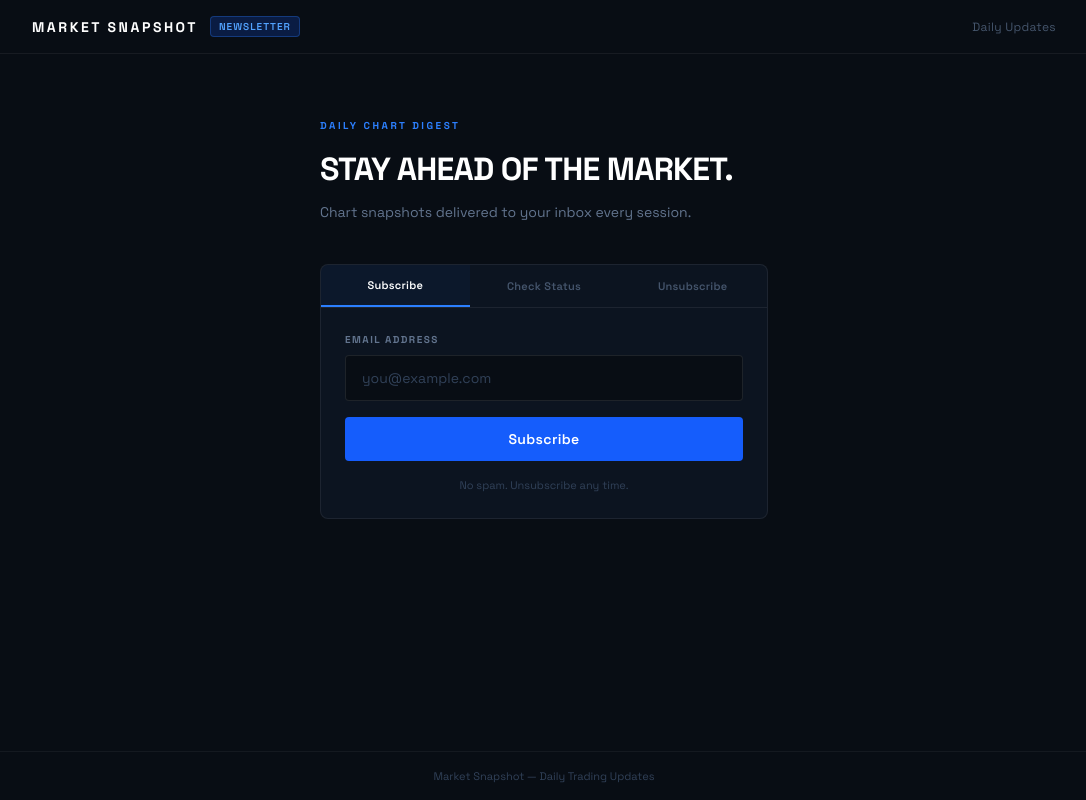
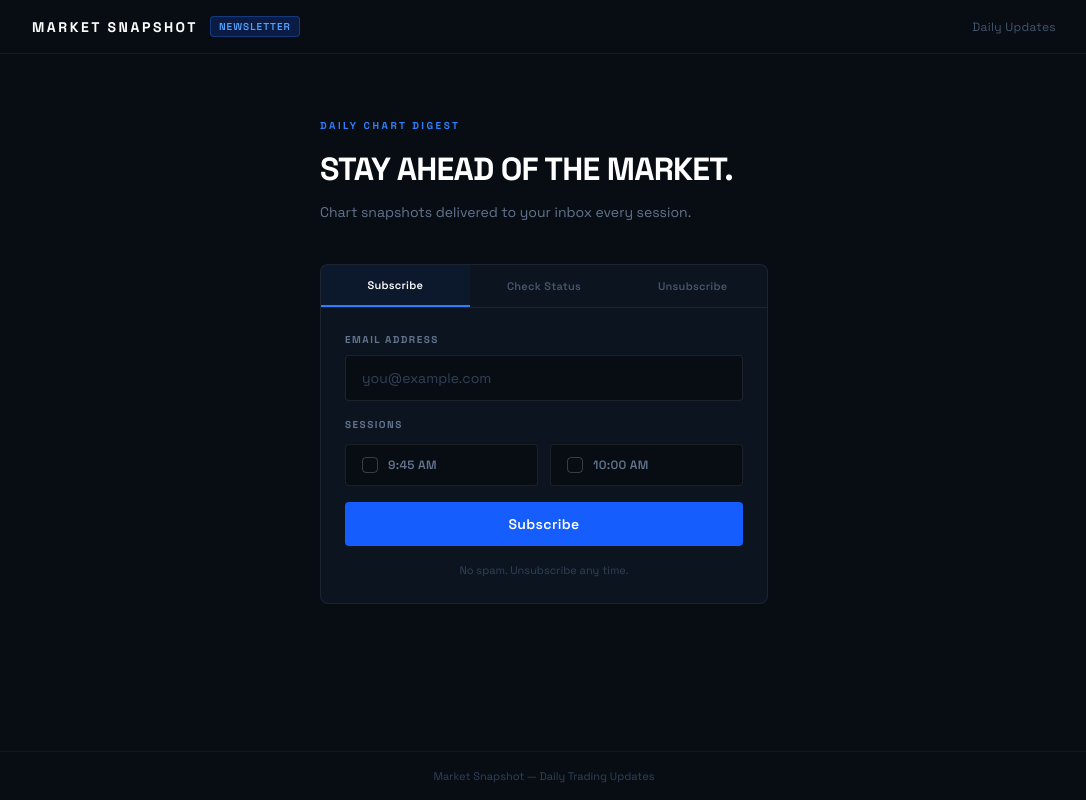
Before and after one commit to gshock/trading-news, a React (Vite) app in the folder frontend/: page / in a window 1280 px wide. Shown: the whole page, without its empty margins (96-1182 px from the left). Built offline with nearby package versions, Linux system fonts and the light colour scheme.

Commit message:
feat(topic): add checkbox to differentiate available sessions

```diff
--- a/frontend/src/App.tsx
+++ b/frontend/src/App.tsx
@@ -1,5 +1,6 @@
 import { useState } from "react";
-import type { TabItem, Tab } from "./types/tabs";
+import type { TabItem, Tab, TopicId, Topic } from "./types/tabs";
+import { Checkbox } from "./components/checkbox";
 
 const TABS: Tab[] = [
   { id: "subscribe", label: "Subscribe" },
@@ -13,13 +14,24 @@ const CTA_LABEL: Record<TabItem, string> = {
   unsubscribe: "Unsubscribe",
 };
 
+const TOPICS: Topic[] = [
+  { id: "945AM", label: "9:45 AM" },
+  { id: "10AM", label: "10:00 AM" },
+];
+
 function App() {
   const [tab, setTab] = useState<TabItem>("subscribe");
   const [email, setEmail] = useState("");
+  const [topics, setTopics] = useState<TopicId[]>([]);
+
+  const toggleTopic = (id: TopicId) => {
+    setTopics((prev) =>
+      prev.includes(id) ? prev.filter((t) => t !== id) : [...prev, id]
+    );
+  };
 
   return (
     <div className="min-h-screen bg-[#080d14] text-slate-100 flex flex-col">
-
       {/* ── HEADER ── */}
       <header className="border-b border-white/6 px-6 py-4">
         <div className="max-w-5xl mx-auto flex items-center justify-between">
@@ -40,7 +52,6 @@ function App() {
       {/* ── MAIN ── */}
       <main className="flex-1 flex items-start justify-center px-6 pt-16 pb-28">
         <div className="w-full max-w-md">
-
           {/* Hero */}
           <div className="mb-10">
             <p className="text-[10px] font-bold tracking-[0.25em] text-blue-500 uppercase mb-4">
@@ -56,7 +67,6 @@ function App() {
 
           {/* Card */}
           <div className="bg-[#0c1420] border border-white/[0.07] rounded-lg overflow-hidden">
-
             {/* Tabs */}
             <div className="flex border-b border-white/[0.07]">
               {TABS.map((t) => (
@@ -89,6 +99,24 @@ function App() {
                 className="w-full bg-[#080d14] border border-white/9 rounded px-4 py-3 text-sm text-white placeholder-slate-700 outline-none focus:border-blue-600/60 transition-colors mb-4"
               />
 
+              {tab === "subscribe" && (
+                <div className="mb-4">
+                  <p className="text-[10px] font-bold text-slate-500 tracking-[0.15em] uppercase mb-3">
+                    Sessions
+                  </p>
+                  <div className="flex gap-3">
+                    {TOPICS.map((topic) => (
+                      <Checkbox
+                        key={topic.id}
+                        label={topic.label}
+                        checked={topics.includes(topic.id)}
+                        onChange={() => toggleTopic(topic.id)}
+                      />
+                    ))}
+                  </div>
+                </div>
+              )}
+
               <button
                 type="submit"
                 className={`w-full py-3 rounded text-sm font-semibold tracking-wide transition-colors cursor-pointer ${
@@ -118,7 +146,6 @@ function App() {
           </p>
         </div>
       </footer>
-
     </div>
   );
 }
--- /dev/null
+++ b/frontend/src/components/checkbox.tsx
@@ -0,0 +1,46 @@
+import type { CheckboxProps } from "../types/tabs";
+
+export function Checkbox({ label, checked, onChange }: CheckboxProps) {
+  return (
+    <label
+      className={`flex items-center gap-2.5 flex-1 px-4 py-3 rounded border cursor-pointer transition-colors ${
+        checked
+          ? "border-blue-500/50 bg-blue-600/10"
+          : "border-white/8 bg-[#080d14] hover:border-white/15"
+      }`}
+    >
+      <input
+        type="checkbox"
+        checked={checked}
+        onChange={onChange}
+        className="sr-only"
+      />
+      <span
+        className={`w-4 h-4 rounded-sm border flex items-center justify-center shrink-0 transition-colors ${
+          checked ? "bg-blue-600 border-blue-600" : "border-white/20"
+        }`}
+      >
+        {checked && (
+          <svg
+            className="w-2.5 h-2.5 text-white"
+            viewBox="0 0 10 10"
+            fill="none"
+          >
+            <path
+              d="M1.5 5L4 7.5L8.5 2.5"
+              stroke="currentColor"
+              strokeWidth="1.5"
+              strokeLinecap="round"
+              strokeLinejoin="round"
+            />
+          </svg>
+        )}
+      </span>
+      <span
+        className={`text-xs font-semibold tracking-wide ${checked ? "text-white" : "text-slate-500"}`}
+      >
+        {label}
+      </span>
+    </label>
+  );
+}
```
Also changed, not shown: frontend/src/types/tabs.ts (+13 -0 lines).
